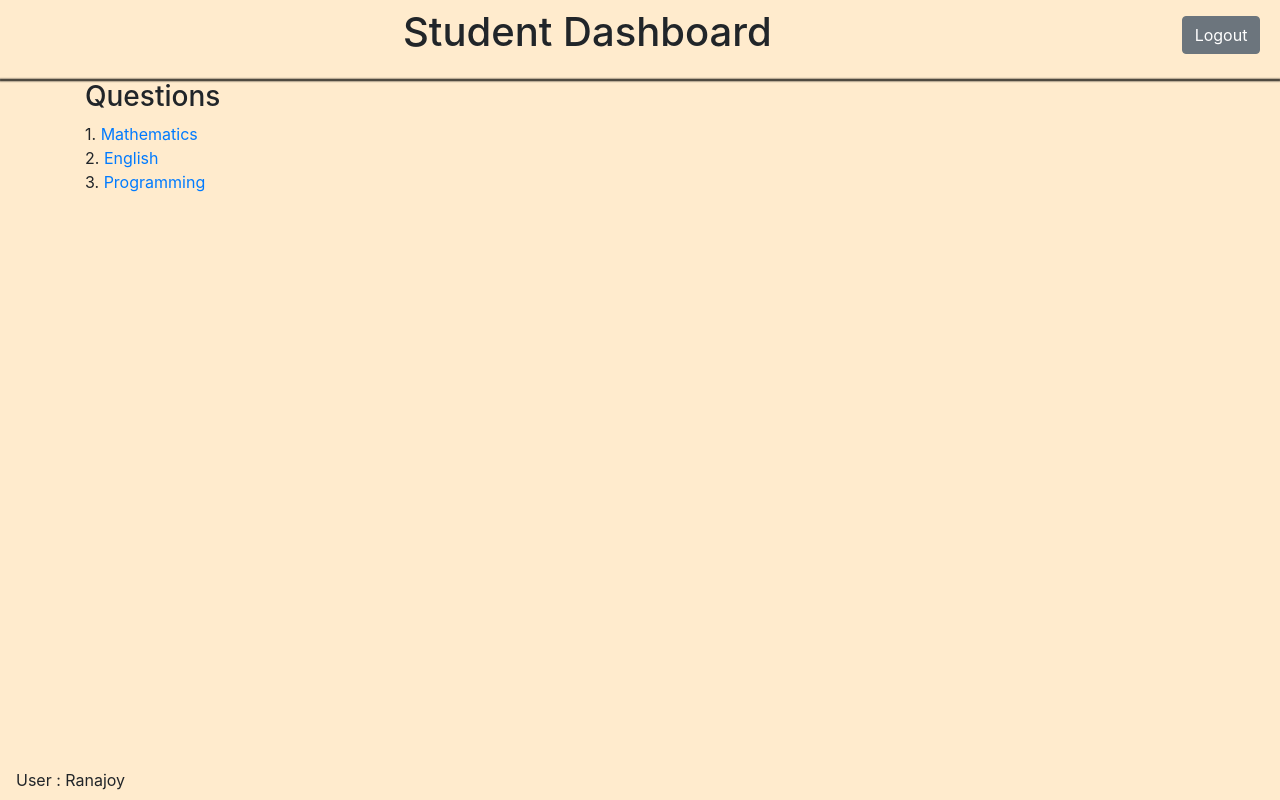
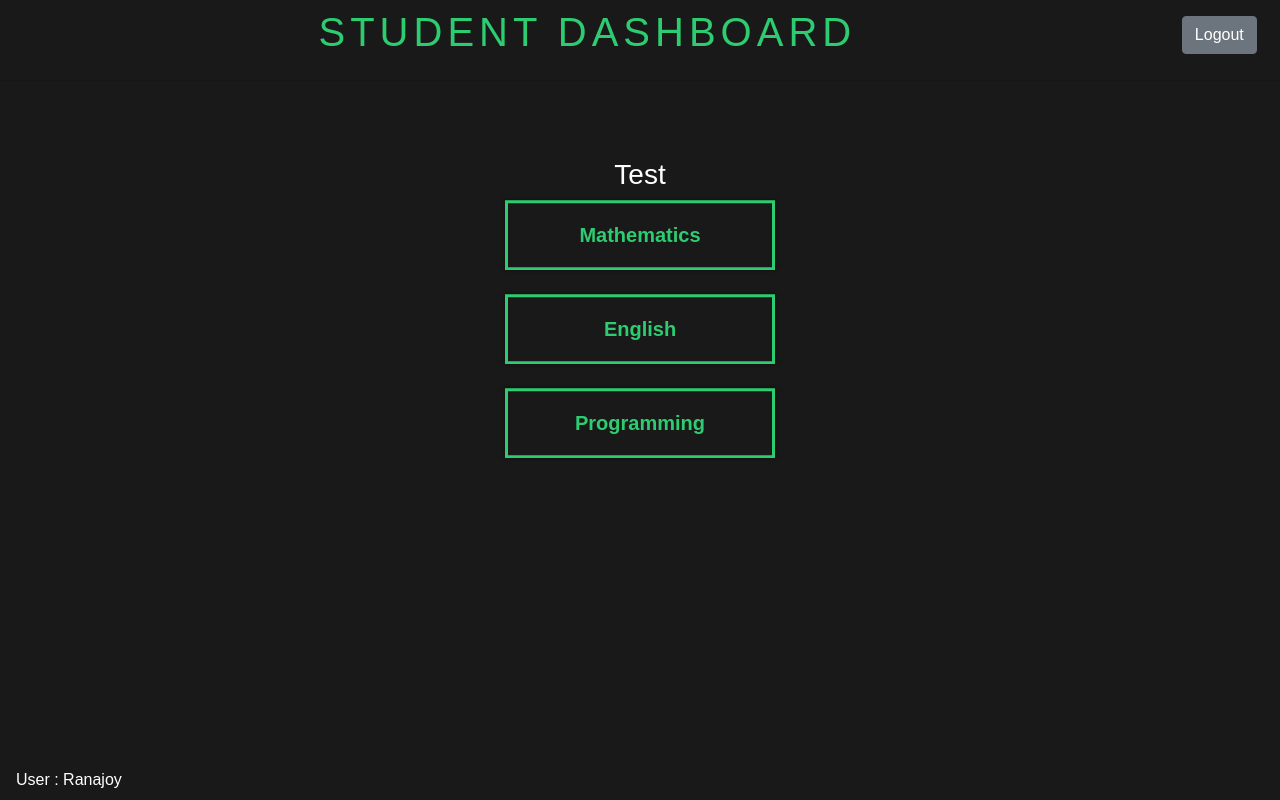
Before and after one commit to ranajoy-dutta/Online-Exam-Platform, a PHP site: page /student_corner.php in a window 1280 px wide. Run offline with PHP 8.4, Linux system fonts and the light colour scheme; a user stored in the database is signed in; data comes from the database, SQL or seed files in the repository.

Commit message:
Design Added to the Student Dashboard

```diff
--- a/student_corner.php
+++ b/student_corner.php
@@ -11,7 +11,8 @@
     <title>Student Dashboard</title>
     <meta name="viewport" content="width=device-width, initial-scale=1">
     <link rel="stylesheet" type="text/css" media="screen" href="bootstrap.min.css" />
-    <link rel="stylesheet" type="text/css" media="screen" href="style.css" />
+    <link rel="stylesheet" type="text/css" media="screen" href="style1.css" />
+    <link rel="stylesheet" type="text/css" href="style2.css" />
 </head>
 <body>
     <?php
@@ -25,7 +26,7 @@
 
     <!-- Header -->
     <div class="row m-2 text-center ">
-        <h1 class="col-11">Student Dashboard</h1>
+        <h1 class="col-11" style="color:#2ecc71;">Student Dashboard</h1>
         <div class="col-1">
             <a href="logout.php"><button class="btn btn-secondary mt-2">Logout</button></a>
         </div>
@@ -34,7 +35,8 @@
 
     <!-- Body -->
     <div class="container">
-    <h3>Questions</h3>
+        <div class="box">
+    <h3 id="head">Test</h3>
     <?php
         // extracting list of Subjects
         $sqlquery = "select * from subjects";
@@ -42,17 +44,16 @@
         $sno = 1;
         // Displaying the extracted List
         while($row = $result->fetch_assoc()) {
-            echo $sno.". ";
-            echo "<a href='testlist.php?sub=".$row['sub_id']."'>";
-            echo $row["sub_name"]."</a><br>";
+            echo "<a href='testlist.php?sub=".$row['sub_id']."'class='button'><span class='away'>";
+            echo $row["sub_name"]."</span><span class='over'>Start</span></a><br>";
             $sno ++;
         }
     ?>
     </div>
-
+    </div>
 
     <!-- Footer -->
-    <footer class="navbar fixed-bottom bg-faded ">
+    <footer class="navbar fixed-bottom bg-faded" style="color:white;">
     <?php
     echo 'User : '.$_SESSION['username'];
     ?>
--- /dev/null
+++ b/style2.css
@@ -0,0 +1,56 @@
+@import url(https://fonts.googleapis.com/css?family=Montserrat);
+body{
+  background-color: #191919;
+}
+.box{
+  top:40%;
+}
+.button {
+  box-sizing: border-box;
+  height: 50px;
+  width: 100%;
+  display: table;
+  font-size: 20px;
+  font-weight: bold;
+  box-shadow: 0px 0px 5px 0px rgba(0, 0, 0, 0.55);
+  transition: background 0.5s;
+  cursor: pointer;
+  text-decoration: none;
+}
+.button span {
+  width: 100%;
+  height: 100%;
+  padding: 20px;
+  color: #2ecc71;
+  box-shadow: 0 0 0 3px #2ecc71 inset;
+  background: transparent;
+  text-decoration: none;
+}
+.button .away {
+  display: table-cell;
+  vertical-align: middle;
+  text-align: center;
+  text-decoration: none;
+}
+.button .over {
+  display: none;
+}
+.button:hover span.away {
+  display: none;
+}
+.button:hover span.over {
+  display: table-cell;
+  vertical-align: middle;
+  text-align: center;
+  color: white;
+  box-shadow: none;
+  text-decoration: none;
+}
+.button:hover {
+  background: #2ecc71;
+  text-decoration: none;
+}
+
+#head{
+  color: white;
+}
```
Also changed, not shown: 1 other file.
